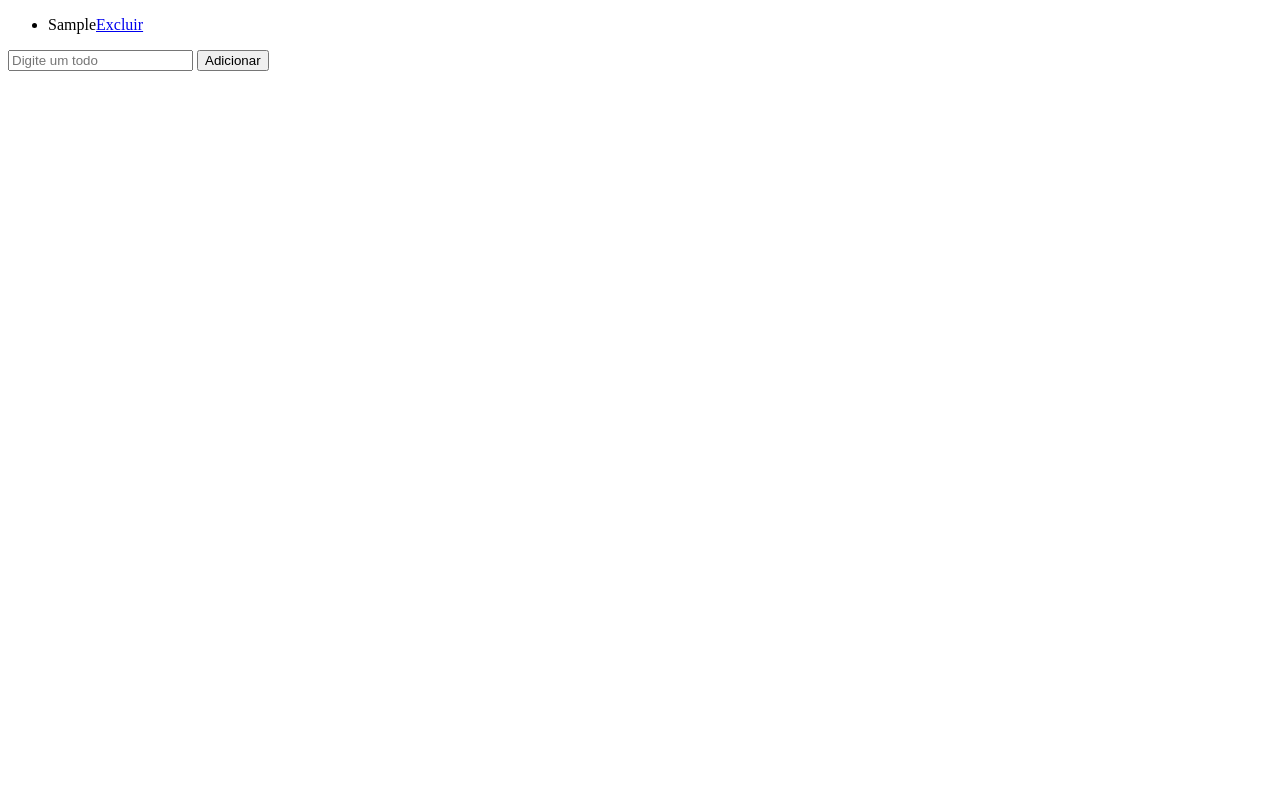
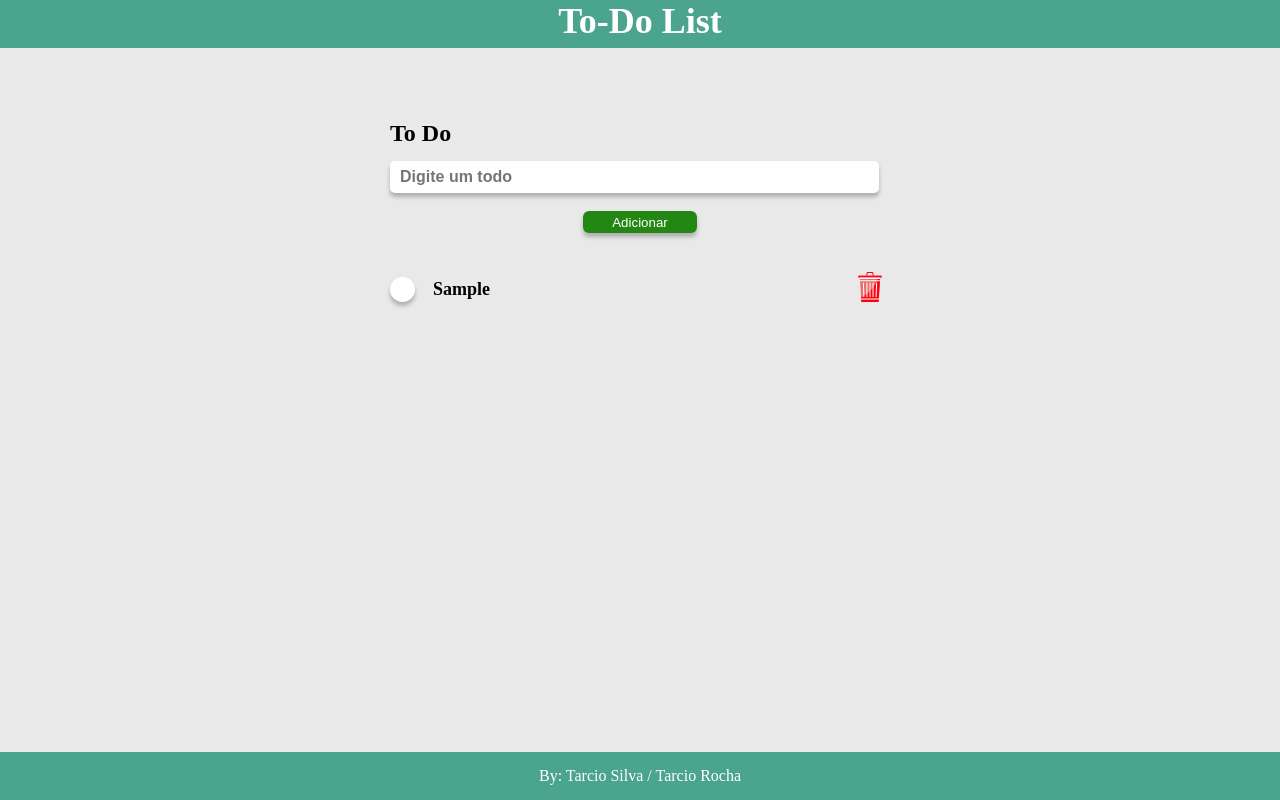
Before and after one commit to tarciosillva/Starter-Javascript-Rocketseat, a plain HTML site: page Modulo3/index.html in a window 1280 px wide. Both pictures are taken after typing "Sample" into the empty fields and a click on the button "Adicionar". Drawn offline with nearby package versions, Linux system fonts and the light colour scheme.

Commit message:
curso javascript

```diff
--- a/Modulo3/index.html
+++ b/Modulo3/index.html
@@ -1,16 +1,35 @@
 <!DOCTYPE html>
 <html lang="pt-BR">
+
 <head>
     <meta charset="UTF-8">
     <title>App de TODOS | Modulo 3</title>
+    <script src="https://ajax.googleapis.com/ajax/libs/jquery/3.5.1/jquery.min.js"></script>
+    <link rel="stylesheet" href="style.css">
 </head>
+
 <body>
     <div id="app">
+        <div id="content">
+            <nav>
+                <h1>To-Do List</h1>
+            </nav>
+
+            <main>
+                <h2>To Do</h2>
+                <input class="inputText" type="text" placeholder="Digite um todo">
+                <button>Adicionar</button>
                 <ul></ul>
-            <input type="text" placeholder="Digite um todo">
-            <button>Adicionar</button>
+
+            </main>
+
+            <footer>
+                <p>By: Tarcio Silva / Tarcio Rocha</p>
+            </footer>
+        </div>
     </div>
 
-        <script src="todos.js"></script>
+    <script src="main.js"></script>
 </body>
+
 </html>
--- /dev/null
+++ b/Modulo3/main.js
@@ -0,0 +1,109 @@
+// referenciar os elementos qu vao ser usados pelo usuario
+var listElement = document.querySelector('#app ul');
+var inputElement = document.querySelector('#app input');
+var buttonElement = document.querySelector('#app button');
+
+var todos = JSON.parse(localStorage.getItem('List_Todos')) || [];
+
+function renderTodos() {
+    listElement.innerHTML = '';
+
+    for (todo of todos) {
+        var todoElement = document.createElement('li');
+        var todoText = document.createTextNode(todo);
+
+
+        var inputRadios = document.createElement('span')
+
+        inputRadios.setAttribute('id', 'ok')
+
+        todoElement.style.position = 'relative';
+        todoElement.style.display = 'flex';
+        todoElement.style.alignItems = 'center';
+
+        todoElement.style.marginBottom = '17px';
+
+        todoElement.style.fontSize = '18px';
+        todoElement.style.fontWeight = 'bold';
+
+
+        inputRadios.style.marginRight = '18px';
+
+        inputRadios.style.width = '25px';
+        inputRadios.style.height = '25px';
+        inputRadios.style.background = '#fff';
+        inputRadios.style.boxShadow = '0px 4px 4px rgba(0, 0, 0, 0.25)';
+        inputRadios.style.borderRadius = '50%';
+        inputRadios.style.cursor = 'pointer';
+
+        var linkElement = document.createElement('a');
+        linkElement.setAttribute('href', '#');
+
+
+        linkElement.style.position = 'absolute';
+        linkElement.style.right = '5px';
+
+        var linkText = document.createElement('img');
+        linkText.setAttribute('src', './assets/img/lixo.svg');
+
+
+        linkText.style.width = '30px'
+        linkText.style.height = '30px'
+
+        var pos = todos.indexOf(todo);
+        linkElement.setAttribute('onclick', `deleteTodo(${pos})`);
+
+
+        linkElement.appendChild(linkText);
+
+        todoElement.appendChild(inputRadios);
+        todoElement.appendChild(todoText);
+        todoElement.appendChild(linkElement);
+        listElement.appendChild(todoElement)
+
+        $(document).ready(function() {
+            $("span").on({
+                mouseenter: function() {
+                    $(this).css("background-color", "#3BB54A");
+                },
+                mouseleave: function() {
+                    $(this).css("background-color", "#fff");
+                },
+                dblclick: function() {
+                    var img = `url(./assets/img/ok.svg)`;
+                    $(this).css("background", img);
+                    $(this).css("backgroundSize", "cover");
+                },
+                click: function() {
+                    $(this).css("background", "#fff");
+                }
+
+            });
+        });
+    }
+}
+renderTodos();
+
+
+function addTodo() {
+    var todoText = inputElement.value;
+
+    todos.push(todoText);
+    inputElement.value = '';
+    renderTodos()
+    saveToStorage();
+}
+
+buttonElement.onclick = addTodo;
+
+function deleteTodo(pos) {
+    todos.splice(pos, 1);
+    renderTodos();
+    saveToStorage();
+}
+
+
+
+function saveToStorage() {
+    localStorage.setItem('List_Todos', JSON.stringify(todos));
+}
--- /dev/null
+++ b/Modulo3/style.css
@@ -0,0 +1,112 @@
+@import url('https://fonts.googleapis.com/css2?family=Roboto:wght@300;500;700&display=swap');
+* {
+    margin: 0;
+    padding: 0;
+    outline: none;
+    box-sizing: border-box;
+}
+
+input .checkbox {
+    opacity: 0;
+    cursor: pointer;
+    height: 0;
+    width: 0;
+}
+
+body {
+    display: flex;
+    flex-direction: column;
+    -webkit-font-smothing: antialiased;
+    background-color: #E9E9E9;
+    /* text-align: center; */
+}
+
+#content {
+    display: grid;
+    grid-template-rows: 6vh 88vh 6vh;
+}
+
+#content nav {
+    position: relative;
+    background-color: #4AA48E;
+}
+
+#content nav h1 {
+    text-align: center;
+    color: #FFF;
+    font-weight: bold;
+    font-size: 36px;
+}
+
+main {
+    width: 500px;
+    margin: 0 auto;
+    flex-grow: 1;
+    margin-top: 71px;
+}
+
+#content main h2 {
+    font-weight: bold;
+    font-size: 24px;
+    line-height: 28px;
+}
+
+#content main .inputText {
+    width: 489px;
+    height: 32px;
+    padding-left: 10px;
+    background: #FFFFFF;
+    mix-blend-mode: normal;
+    box-shadow: 0px 4px 4px rgba(0, 0, 0, 0.25);
+    font-weight: bold;
+    font-size: 16px;
+    margin-top: 14px;
+    border-radius: 5px;
+    border: none;
+}
+
+#content main button {
+    width: 114px;
+    height: 22px;
+    background: #248714;
+    box-shadow: 0px 4px 4px rgba(0, 0, 0, 0.25);
+    border-radius: 6px;
+    border: none;
+    margin-left: 50%;
+    transform: translateX(-50%);
+    margin-top: 18px;
+    color: #FFF;
+    transition: 400ms;
+    cursor: pointer;
+}
+
+#content main button:hover {
+    opacity: 0.8;
+}
+
+.checkbox {
+    position: absolute;
+    top: 0;
+    left: 0;
+    height: 25px;
+    width: 25px;
+    background-color: #eee;
+    border-radius: 50%;
+}
+
+.container:hover input~.checkmark {
+    background-color: #ccc;
+}
+
+#content main ul {
+    margin-top: 44px;
+}
+
+footer {
+    background-color: #4AA48E;
+    color: #fff;
+    font-size: 16px;
+    display: flex;
+    align-items: center;
+    justify-content: center;
+}
```
Also changed, not shown: Modulo1/exercicio1.html (+3 -0 lines), Modulo1/exercicio2.html (+1 -1 lines), Modulo4/exercicio2_exercicio3.html (+8 -6 lines), Modulo3/assets/img/lixo.svg (added), Modulo3/assets/img/ok.svg (added). Lines whose indentation alone changed are shown as unchanged.
